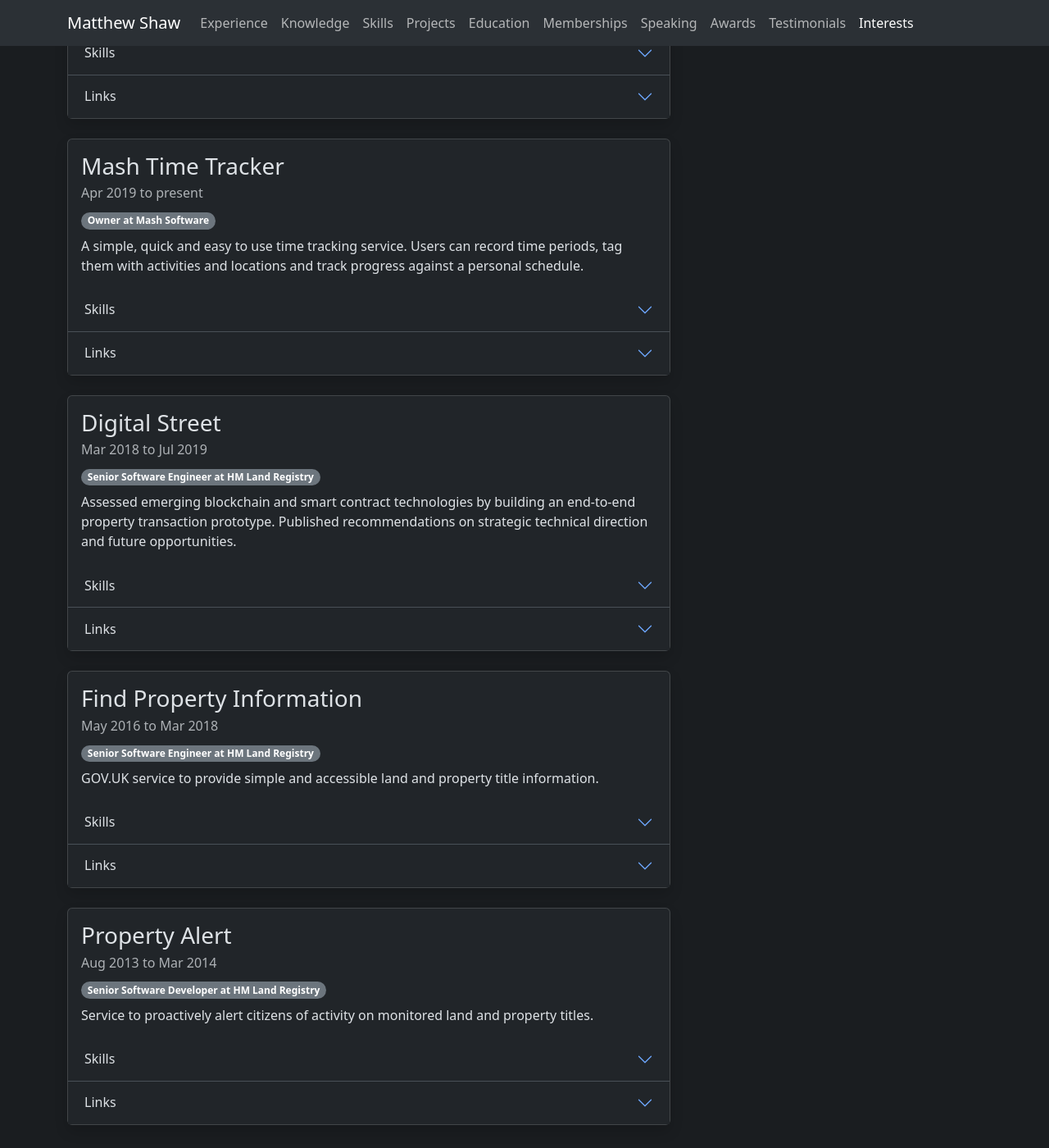
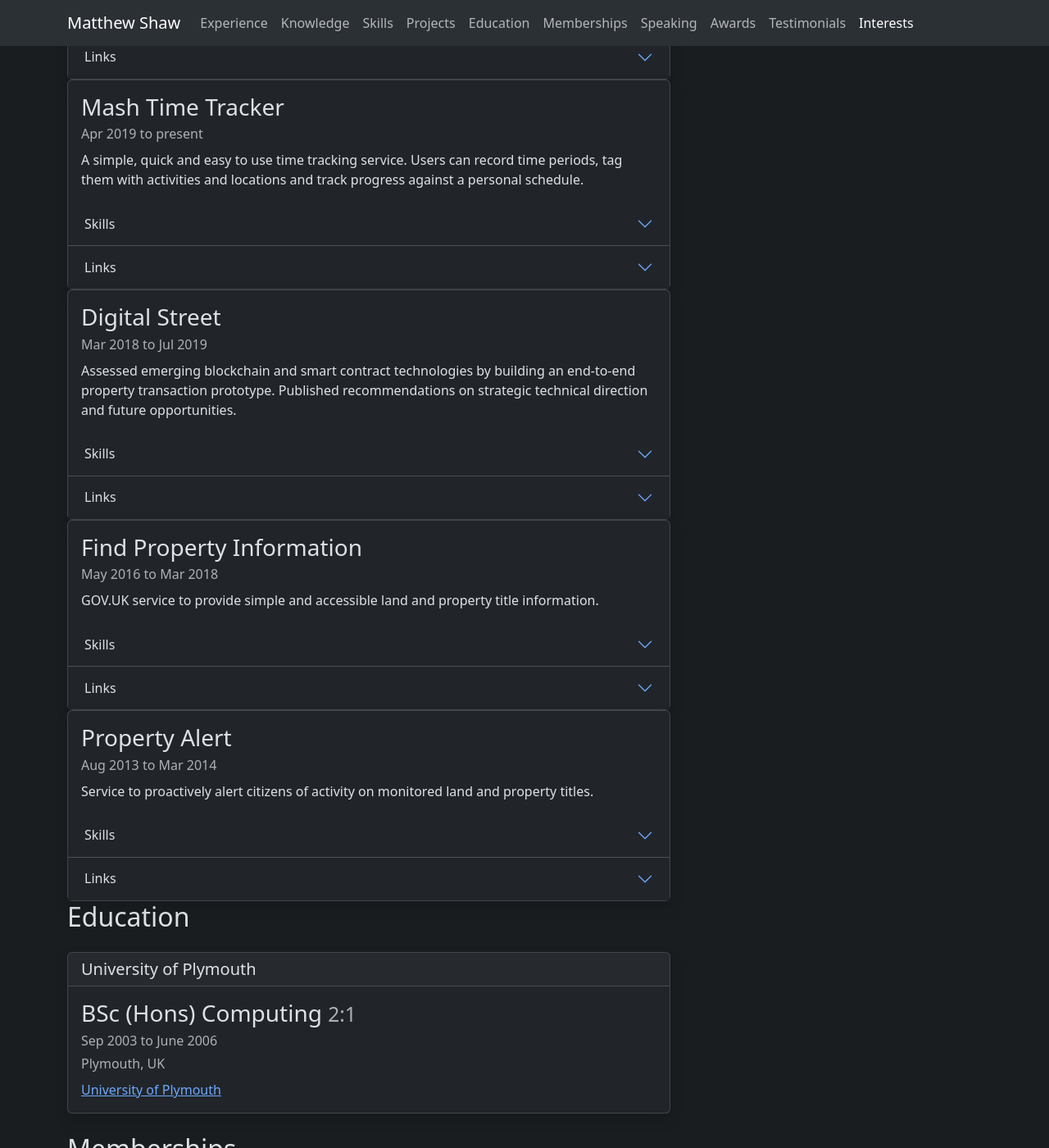
Before and after one commit to matthew-shaw/matthew-shaw.github.io, a Jekyll site: the page built from index.html, in a window 1280 px wide and 1400 px high, scrolled down 4222 px. Shown: the whole window at 82% size. Built offline with Jekyll 4.4.1, drawn with Linux system fonts in a browser that asks for light colours; some of the changed text lies outside the part shown.

Commit message:
remove project role

```diff
--- a/_data/cv.yaml
+++ b/_data/cv.yaml
@@ -33,7 +33,6 @@
 projects:
   - name: GOV.UK Frontend Python Packages
     dates: Jun 2020 to present
-    role: Lead Software Engineer at HM Land Registry
     description: I am the owner and primary maintainer of the official GOV.UK Frontend packages for Python. Including a like-for-like port of the GOV.UK Design System components into Jinja templates, along with support for those within WTForms and a template/reference Flask app. These packages are used in major projects across six central government departments.
     links:
       - url: https://github.com/LandRegistry/govuk-frontend-jinja
@@ -51,7 +50,6 @@
       - WTForms
   - name: Mash Time Tracker
     dates: Apr 2019 to present
-    role: Owner at Mash Software
     description: A simple, quick and easy to use time tracking service. Users can record time periods, tag them with activities and locations and track progress against a personal schedule.
     links:
       - url: https://time-tracker.mashsoftware.com
@@ -70,7 +68,6 @@
       - WTForms
   - name: Digital Street
     dates: Mar 2018 to Jul 2019
-    role: Senior Software Engineer at HM Land Registry
     description: Assessed emerging blockchain and smart contract technologies by building an end-to-end property transaction prototype. Published recommendations on strategic technical direction and future opportunities.
     links:
       - url: https://hmlandregistry.blog.gov.uk/2019/05/24/could-blockchain-be-the-future-of-the-property-market
@@ -87,7 +84,6 @@
       - Smart Contracts
   - name: Find Property Information
     dates: May 2016 to Mar 2018
-    role: Senior Software Engineer at HM Land Registry
     description: GOV.UK service to provide simple and accessible land and property title information.
     links:
       - url: https://search-property-information.service.gov.uk
@@ -102,7 +98,6 @@
       - Test-driven development
   - name: Property Alert
     dates: Aug 2013 to Mar 2014
-    role: Senior Software Developer at HM Land Registry
     description: Service to proactively alert citizens of activity on monitored land and property titles.
     links:
       - url: https://propertyalert.landregistry.gov.uk
--- a/_includes/project.html
+++ b/_includes/project.html
@@ -1,8 +1,7 @@
-<div class="card shadow my-4">
+<div class="card shadow">
     <div class="card-body">
         <h3 class="card-title">{{ project.name }}</h3>
         <p class="card-subtitle mb-2 text-body-secondary">{{ project.dates }}</p>
-        <span class="badge rounded-pill text-bg-secondary mb-2">{{ project.role }}</span>
         <p class="card-text">{{ project.description }}</p>
     </div>
     <div class="accordion accordion-flush" id="accordionFlush{{forloop.index}}">
```
